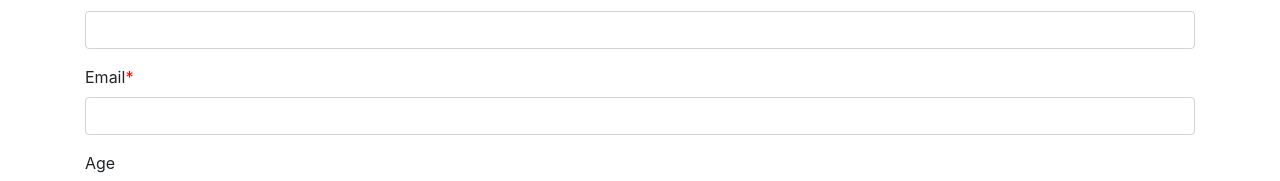
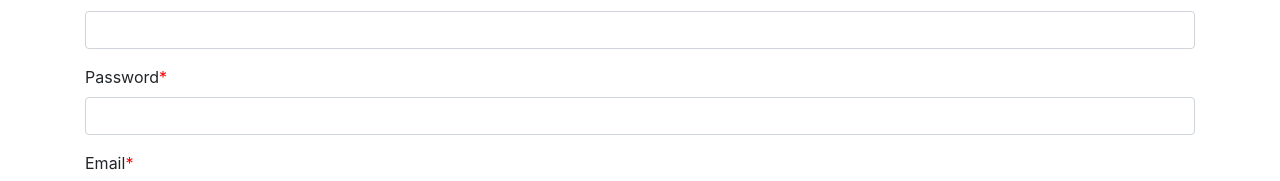
Before and after one commit to videotutorialdev/angular-projects, an Angular app: page / in a window 1280 px wide. Shown: the part 200-381 px from the top of the page. Built offline with nearby package versions, Linux system fonts and the light colour scheme; what @components/button would draw is missing.

Commit message:
Angular Validators: Menggunakan Min Length Validators

```diff
--- a/projects/@app/blog/src/app/app.component.html
+++ b/projects/@app/blog/src/app/app.component.html
@@ -47,6 +47,45 @@
         Data Must Be Filled
       </small>
     </div>
+
+    <div class="form-group">
+      <label for="password" class="required">Password</label>
+      <input
+        type="password"
+        class="form-control"
+        id="password"
+        formControlName="password"
+        [ngClass]="[
+          (formGroup.get('password').dirty ||
+            formGroup.get('password').touched) &&
+          formGroup.get('password').invalid
+            ? 'is-invalid'
+            : '',
+          (formGroup.get('password').dirty ||
+            formGroup.get('password').touched) &&
+          formGroup.get('password').valid
+            ? 'is-valid'
+            : ''
+        ]"
+      />
+      <small
+        class="text-danger"
+        *ngIf="
+          (formGroup.get('password').dirty ||
+            formGroup.get('password').touched) &&
+          formGroup.get('password').invalid
+        "
+      >
+        {{
+          formGroup.get("password").errors.required
+            ? "Data Must Be Filled"
+            : "Min Length Required is " +
+              formGroup.get("password").errors.minlength.requiredLength +
+              " Characters"
+        }}
+      </small>
+    </div>
+
     <div class="form-group">
       <label for="name" class="required">Email</label>
       <input
--- a/projects/@app/blog/src/app/app.component.ts
+++ b/projects/@app/blog/src/app/app.component.ts
@@ -81,6 +81,7 @@ export class AppComponent implements OnInit {
     this.formGroup = this.formBuilder.group({
       name: [null, Validators.required],
       email: [null, [Validators.required, Validators.email]],
+      password: [null, [Validators.required, Validators.minLength(7)]],
       age: [null, Validators.required],
       address: [null, Validators.required],
       gender: [null, Validators.required],
```
